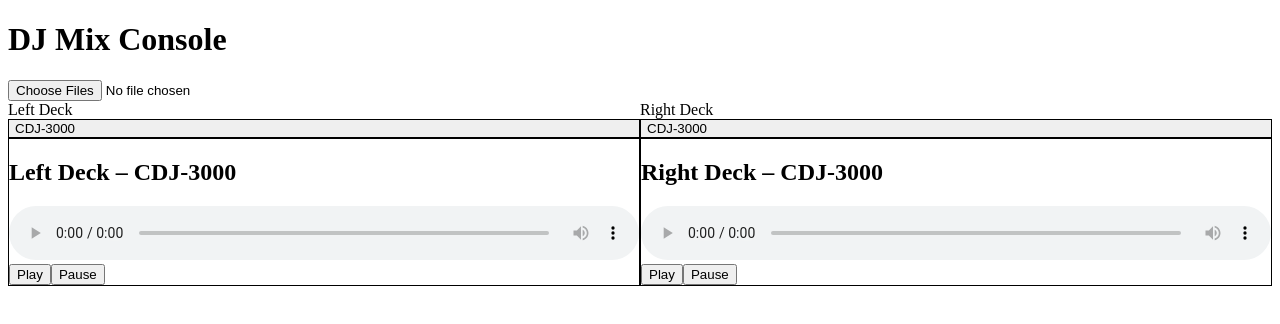
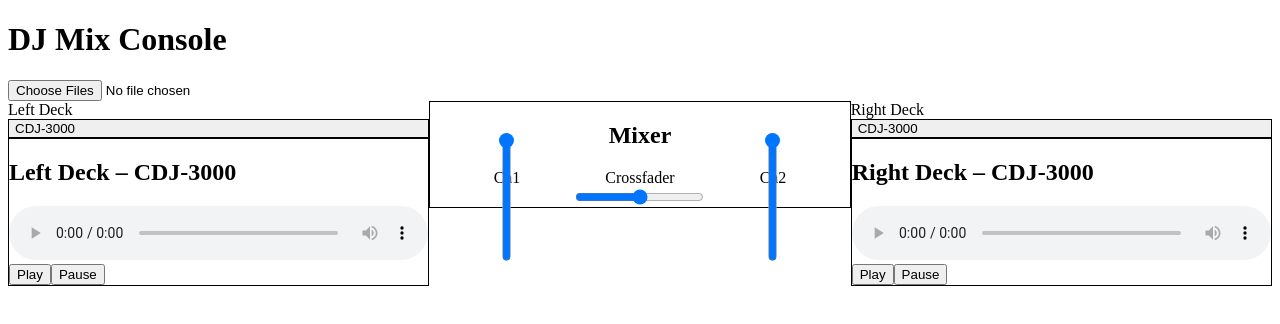
Before and after one commit to meinzeug/djmixconsole, a React (Vite) app: page / in a window 1280 px wide. Shown: the top 324 px of the page. Built offline with nearby package versions, Linux system fonts and the light colour scheme.

Commit message:
Add basic mixer component with crossfader and channel volume

```diff
--- a/src/App.tsx
+++ b/src/App.tsx
@@ -1,9 +1,12 @@
-import React, { useState } from 'react';
+import React, { useState, useRef } from 'react';
 import DeckWrapper from './components/Deck/DeckWrapper';
+import Mixer from './components/Mixer';
 import './style.css';
 
 const App: React.FC = () => {
   const [files, setFiles] = useState<File[]>([]);
+  const leftRef = useRef<HTMLAudioElement>(null);
+  const rightRef = useRef<HTMLAudioElement>(null);
 
   const onFileChange = (e: React.ChangeEvent<HTMLInputElement>) => {
     if (e.target.files) {
@@ -17,9 +20,10 @@
     <div className="p-4">
       <h1 className="text-xl font-bold mb-4">DJ Mix Console</h1>
       <input type="file" accept="audio/*" multiple onChange={onFileChange} />
-      <div className="grid grid-cols-2 gap-4 mt-4">
-        <DeckWrapper initialType="cdj" files={files} name="Left Deck" />
-        <DeckWrapper initialType="cdj" files={files} name="Right Deck" />
+      <div className="grid grid-cols-3 gap-4 mt-4 items-start">
+        <DeckWrapper initialType="cdj" files={files} name="Left Deck" audioRef={leftRef} />
+        <Mixer leftRef={leftRef} rightRef={rightRef} />
+        <DeckWrapper initialType="cdj" files={files} name="Right Deck" audioRef={rightRef} />
       </div>
     </div>
   );
--- a/src/components/CDJ3000.tsx
+++ b/src/components/CDJ3000.tsx
@@ -3,12 +3,18 @@
 interface Props {
   files: File[];
   name: string;
+  /**
+   * Optional ref to expose the underlying audio element.
+   * Allows the mixer component to control volume/crossfader.
+   */
+  audioRef?: React.RefObject<HTMLAudioElement>;
 }
 
 // Simple placeholder implementation of a Pioneer CDJ-3000 deck.
 // Offers basic audio playback functionality for now.
-const CDJ3000: React.FC<Props> = ({ files, name }) => {
-  const audioRef = useRef<HTMLAudioElement | null>(null);
+const CDJ3000: React.FC<Props> = ({ files, name, audioRef }) => {
+  const internalRef = useRef<HTMLAudioElement | null>(null);
+  const ref = audioRef ?? internalRef;
   const [selected, setSelected] = useState<string>('');
 
   const loadTrack = (file: File) => {
@@ -17,17 +23,17 @@
   };
 
   const play = () => {
-    audioRef.current?.play();
+    ref.current?.play();
   };
 
   const pause = () => {
-    audioRef.current?.pause();
+    ref.current?.pause();
   };
 
   return (
     <div className="border p-2">
       <h2 className="font-semibold mb-2">{name} – CDJ‑3000</h2>
-      <audio ref={audioRef} src={selected} controls className="w-full" />
+      <audio ref={ref} src={selected} controls className="w-full" />
       <div className="mt-2 space-x-2">
         {files.map((file) => (
           <button
--- a/src/components/Deck/DeckWrapper.tsx
+++ b/src/components/Deck/DeckWrapper.tsx
@@ -9,9 +9,11 @@
   initialType: DeckType;
   files: File[];
   name: string;
+  /** Ref to access the deck's audio element */
+  audioRef: React.RefObject<HTMLAudioElement>;
 }
 
-const DeckWrapper: React.FC<DeckWrapperProps> = ({ initialType, files, name }) => {
+const DeckWrapper: React.FC<DeckWrapperProps> = ({ initialType, files, name, audioRef }) => {
   const [type, setType] = React.useState<DeckType>(() => {
     const saved = localStorage.getItem(`${name}-deck-type`);
     return (saved as DeckType) || initialType;
@@ -25,9 +27,9 @@
     <div>
       <DeckSelect value={type} onChange={setType} label={name} />
       {type === 'cdj' ? (
-        <CDJ3000 files={files} name={name} />
+        <CDJ3000 files={files} name={name} audioRef={audioRef} />
       ) : (
-        <SL1200 files={files} name={name} />
+        <SL1200 files={files} name={name} audioRef={audioRef} />
       )}
     </div>
   );
--- /dev/null
+++ b/src/components/Mixer.tsx
@@ -0,0 +1,66 @@
+import React, { useEffect, useState } from 'react'
+
+interface Props {
+  leftRef: React.RefObject<HTMLAudioElement>
+  rightRef: React.RefObject<HTMLAudioElement>
+}
+
+const Mixer: React.FC<Props> = ({ leftRef, rightRef }) => {
+  const [cross, setCross] = useState(0.5)
+  const [leftVol, setLeftVol] = useState(1)
+  const [rightVol, setRightVol] = useState(1)
+
+  useEffect(() => {
+    if (leftRef.current) leftRef.current.volume = leftVol * (1 - cross)
+  }, [leftRef, leftVol, cross])
+
+  useEffect(() => {
+    if (rightRef.current) rightRef.current.volume = rightVol * cross
+  }, [rightRef, rightVol, cross])
+
+  return (
+    <div className="border p-2 flex flex-col items-center">
+      <h2 className="font-semibold mb-2">Mixer</h2>
+      <div className="flex items-end space-x-4">
+        <div className="flex flex-col items-center">
+          <label className="text-xs mb-1">Ch1</label>
+          <input
+            type="range"
+            min={0}
+            max={1}
+            step={0.01}
+            value={leftVol}
+            onChange={e => setLeftVol(parseFloat(e.target.value))}
+            className="h-32 rotate-[-90deg]"
+          />
+        </div>
+        <div className="flex flex-col items-center">
+          <label className="text-xs mb-1">Crossfader</label>
+          <input
+            type="range"
+            min={0}
+            max={1}
+            step={0.01}
+            value={cross}
+            onChange={e => setCross(parseFloat(e.target.value))}
+            className="w-32"
+          />
+        </div>
+        <div className="flex flex-col items-center">
+          <label className="text-xs mb-1">Ch2</label>
+          <input
+            type="range"
+            min={0}
+            max={1}
+            step={0.01}
+            value={rightVol}
+            onChange={e => setRightVol(parseFloat(e.target.value))}
+            className="h-32 rotate-[-90deg]"
+          />
+        </div>
+      </div>
+    </div>
+  )
+}
+
+export default Mixer
--- a/src/components/SL1200.tsx
+++ b/src/components/SL1200.tsx
@@ -3,14 +3,20 @@
 interface Props {
   files: File[];
   name: string;
+  /**
+   * Optional ref to expose the underlying audio element
+   * for mixer volume control.
+   */
+  audioRef?: React.RefObject<HTMLAudioElement>;
 }
 
 /**
  * Basic representation of the Technics SL‑1200G turntable based on
  * the operating instructions. Only simplified controls are provided.
  */
-const SL1200: React.FC<Props> = ({ files, name }) => {
-  const audioRef = useRef<HTMLAudioElement | null>(null);
+const SL1200: React.FC<Props> = ({ files, name, audioRef }) => {
+  const internalRef = useRef<HTMLAudioElement | null>(null);
+  const ref = audioRef ?? internalRef;
   const [selected, setSelected] = useState<string>('');
   const [isRunning, setIsRunning] = useState(false);
   const [pitchRange, setPitchRange] = useState(0.08); // ±8 % default
@@ -23,11 +29,11 @@
   };
 
   const startStop = () => {
-    if (!audioRef.current) return;
+    if (!ref.current) return;
     if (isRunning) {
-      audioRef.current.pause();
+      ref.current.pause();
     } else {
-      audioRef.current.play();
+      ref.current.play();
     }
     setIsRunning(!isRunning);
   };
@@ -35,25 +41,25 @@
   const toggleRange = () => {
     setPitchRange(pitchRange === 0.08 ? 0.16 : 0.08);
     setPitch(0);
-    if (audioRef.current) audioRef.current.playbackRate = 1;
+    if (ref.current) ref.current.playbackRate = 1;
   };
 
   const resetPitch = () => {
     setPitch(0);
-    if (audioRef.current) audioRef.current.playbackRate = 1;
+    if (ref.current) ref.current.playbackRate = 1;
   };
 
   const changePitch = (value: number) => {
     setPitch(value);
-    if (audioRef.current) {
-      audioRef.current.playbackRate = 1 + value;
+    if (ref.current) {
+      ref.current.playbackRate = 1 + value;
     }
   };
 
   return (
     <div className="border p-2">
       <h2 className="font-semibold mb-2">{name} – Technics SL‑1200</h2>
-      <audio ref={audioRef} src={selected} />
+      <audio ref={ref} src={selected} />
       <div className="mt-2 space-x-2">
         {files.map((file) => (
           <button
```
